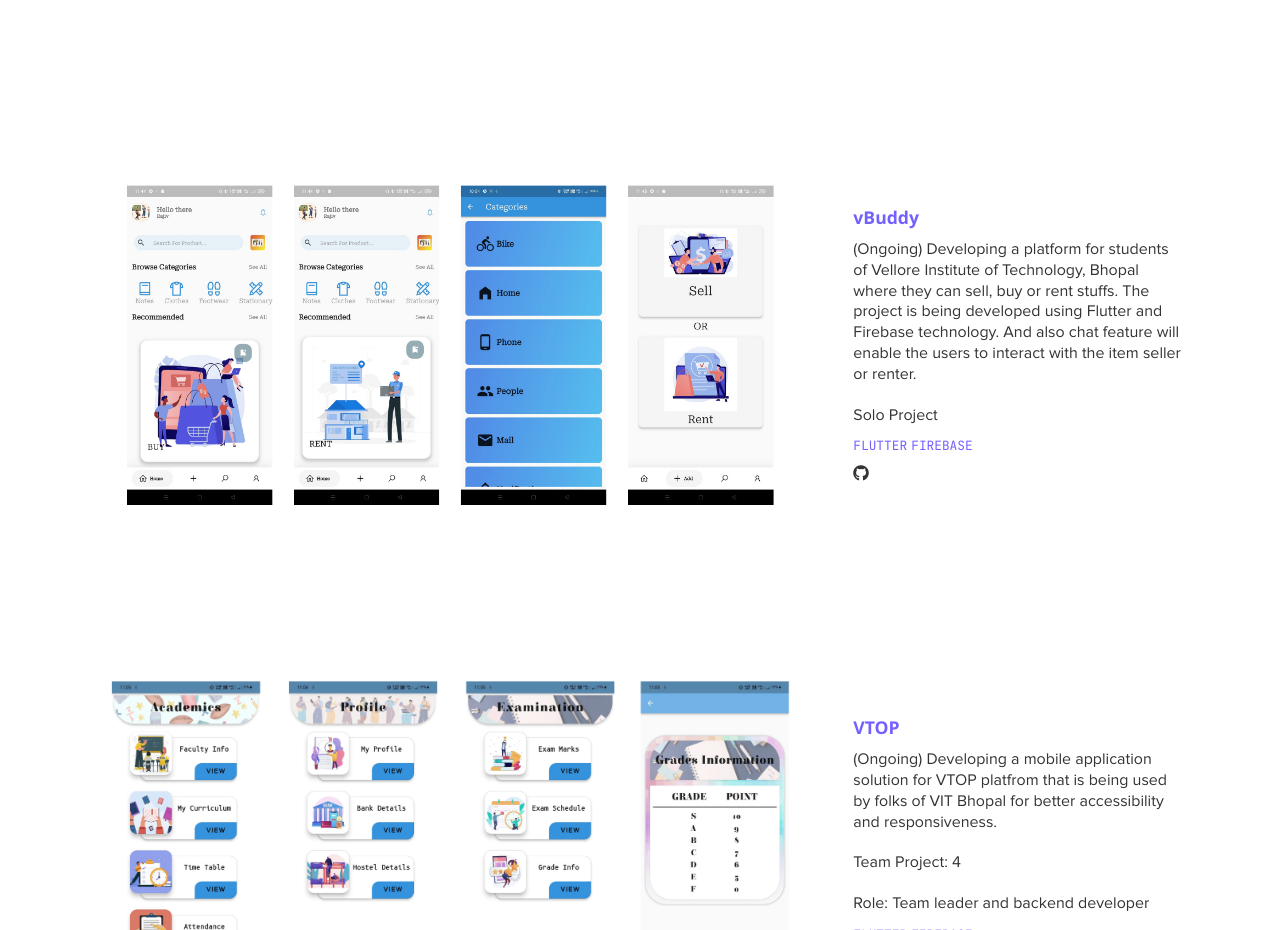
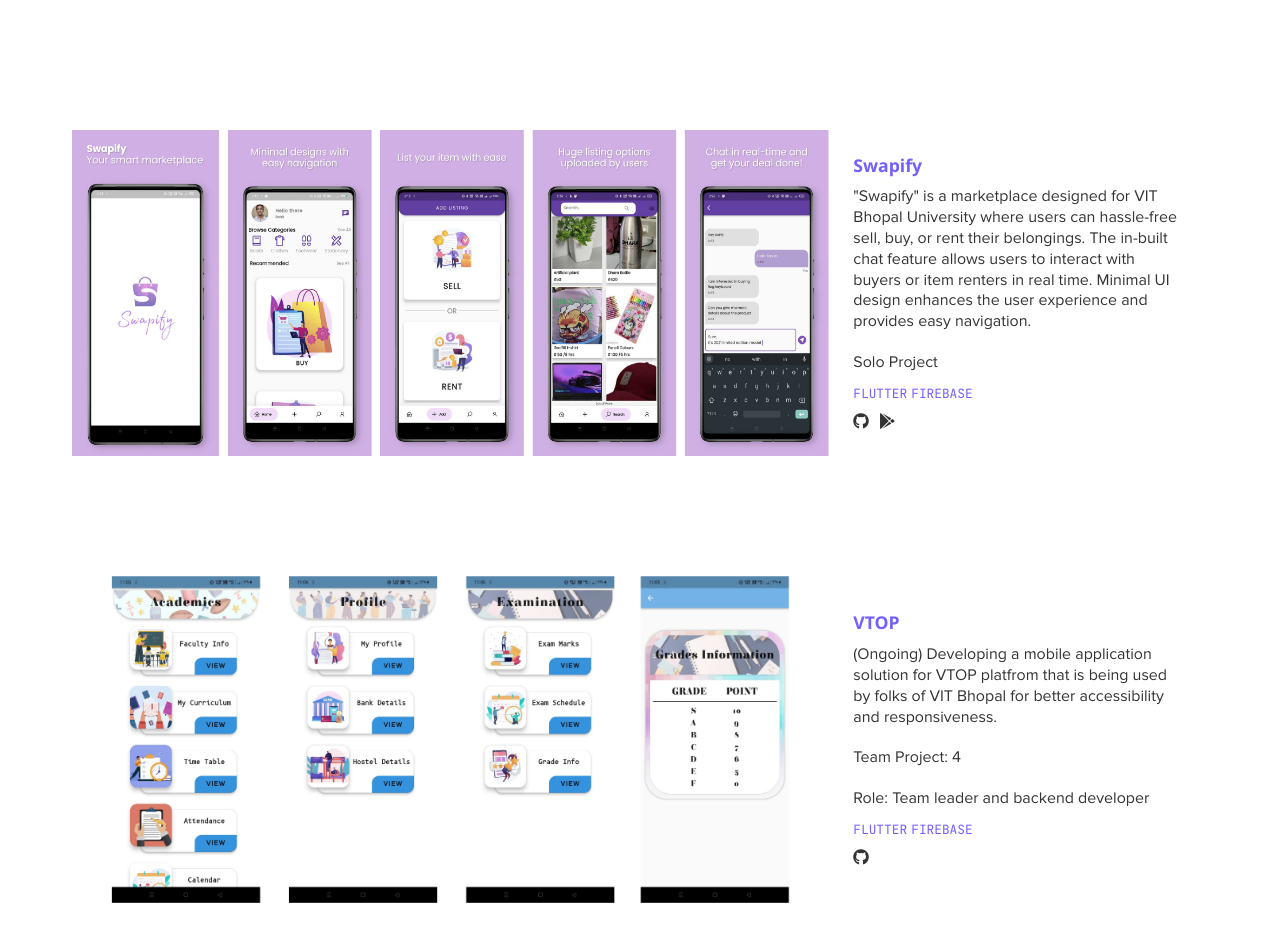
Before and after one commit to rohitranjan753/RohitRanjanPortfolio, a plain HTML site: page index.html in a window 1280 px wide. Shown: the part 3668-4598 px from the top of the page. Drawn offline with nearby package versions, Linux system fonts and the light colour scheme.

Commit message:
changes in project

```diff
--- a/index.html
+++ b/index.html
@@ -288,6 +288,8 @@
         </div>
       </section>
 
+
+
       <!-- Technologies Section-->
       <section class="container icons-container">
         <div class="social icons">
@@ -367,7 +369,7 @@
           <article class="project-content">
             <div class="project-image project-image-one">
               <img
-                src="./img/projects/vbuddy_pic3.png"
+                src="./img/projects/swapify_banner.png"
                 alt="Transformed minds project"
               />
               <!-- <a
@@ -379,11 +381,9 @@
             </div>
 
             <div class="card-content">
-              <h2>vBuddy</h2>
+              <h2>Swapify</h2>
               <p>
-                (Ongoing)
-                Developing a platform for students of Vellore Institute of Technology, Bhopal where they can sell, buy or rent stuffs. The project is being developed using Flutter and Firebase technology. And also chat feature will enable the users to interact with the item seller or renter.
-              </p>
+                "Swapify" is a marketplace designed for VIT Bhopal University where users can hassle-free sell, buy, or rent their belongings. The in-built chat feature allows users to interact with buyers or item renters in real time. Minimal UI design enhances the user experience and provides easy navigation.
               <p>Solo Project</p>
               <div class="project-info">
                 <div class="stack">
@@ -393,9 +393,14 @@
 
                 <div class="project-links">
                   <a
-                    href="https://github.com/rohitranjan753/vBuddy"
+                    href="https://github.com/rohitranjan753/swapify"
                     target="_blank"
                     ><i class="fab fa-github"></i
+                  ></a>
+                  <a
+                    href="https://play.google.com/store/apps/details?id=com.techhive.swapify"
+                    target="_blank"
+                    ><i class="fab fa-google-play"></i
                   ></a>
                   <!-- <a
                     href="https://github.com/rohitranjan753/vBuddy"
```
Also changed, not shown: img/projects/Javalgog.jpg (added), img/projects/flutterimg.jpg (added), img/projects/flutterlogo-removebg-preview.png (added), img/projects/flutterlogo.png (added), img/projects/swapify_banner.png (added).
